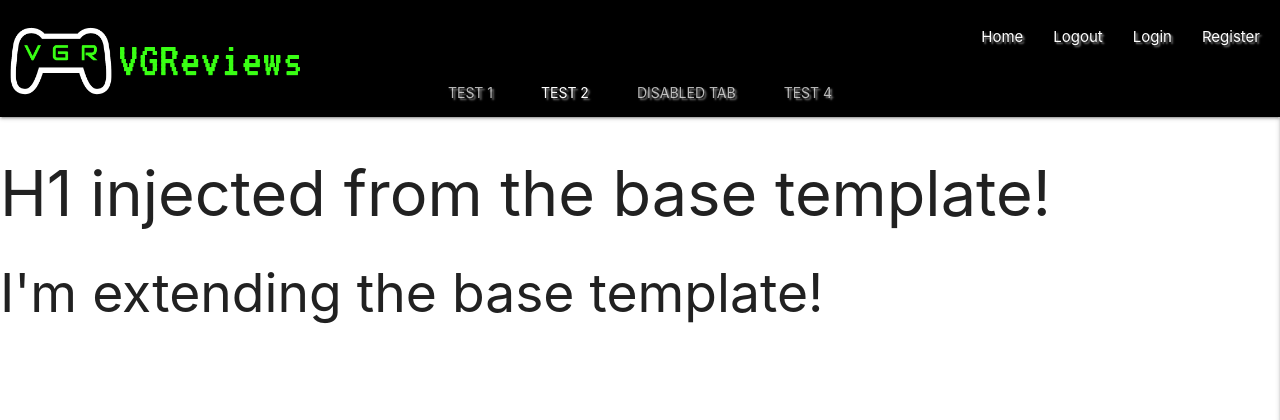
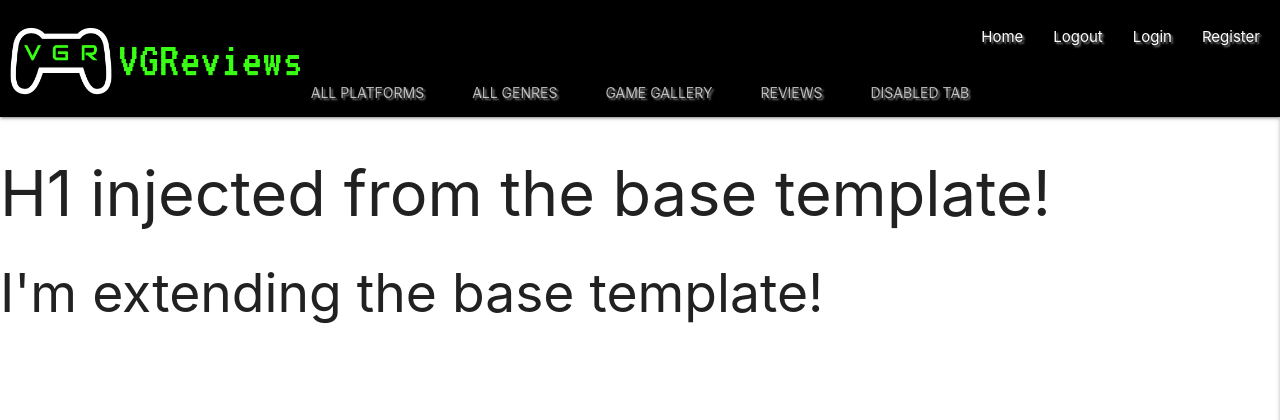
Before and after one commit to Code-Institute-Submissions/Gazroh87-vg-reviews_AprResubb, a Flask app: page / in a window 1280 px wide. Shown: the top 420 px of the page. Run offline with Flask 2, Linux system fonts and the light colour scheme; data that the repository does not hold is empty; some libraries are stand-ins or nearby versions.

Commit message:
Updated Navbar tab and sidenav menu links

```diff
--- a/templates/base.html
+++ b/templates/base.html
@@ -46,10 +46,11 @@
         <!-- navbar tabs -->
         <div class="nav-content">
         <ul class="tabs tabs-transparent">
-            <li class="tab"><a href="#test1">Test 1</a></li>
-            <li class="tab"><a class="active" href="#test2">Test 2</a></li>
-            <li class="tab disabled"><a href="#test3">Disabled Tab</a></li>
-            <li class="tab"><a href="#test4">Test 4</a></li>
+            <li class="tab"><a href="#">All Platforms</a></li>
+            <li class="tab"><a href="#">All Genres</a></li>
+            <li class="tab"><a href="#">Game Gallery</a></li>
+            <li class="tab"><a href="#">Reviews</a></li>
+            <li class="tab disabled"><a href="#">Disabled Tab</a></li>
         </ul>
         </div>
     </nav>
@@ -63,6 +64,15 @@
         </div>
         <ul class>
             <li><a href="{{ url_for('home') }}">Home</a></li>
+            <li><a href="#">Profile</a></li>
+            <li><a href="#">Reviews</a></li>
+            <li><a href="#">Add Review</a></li>
+            <li><a href="#">Game Gallery</a></li>
+            <li><a href="#">Add Game</a></li>
+            <li><a href="#">All Genres</a></li>
+            <li><a href="#">All Platforms</a></li>
+            <li><a href="#">Manage Genres</a></li>
+            <li><a href="#">Manage Platforms</a></li>
             <li><a href="#">Logout</a></li>
             <li><a href="#">Login</a></li>
             <li><a href="#">Register</a></li>
```
